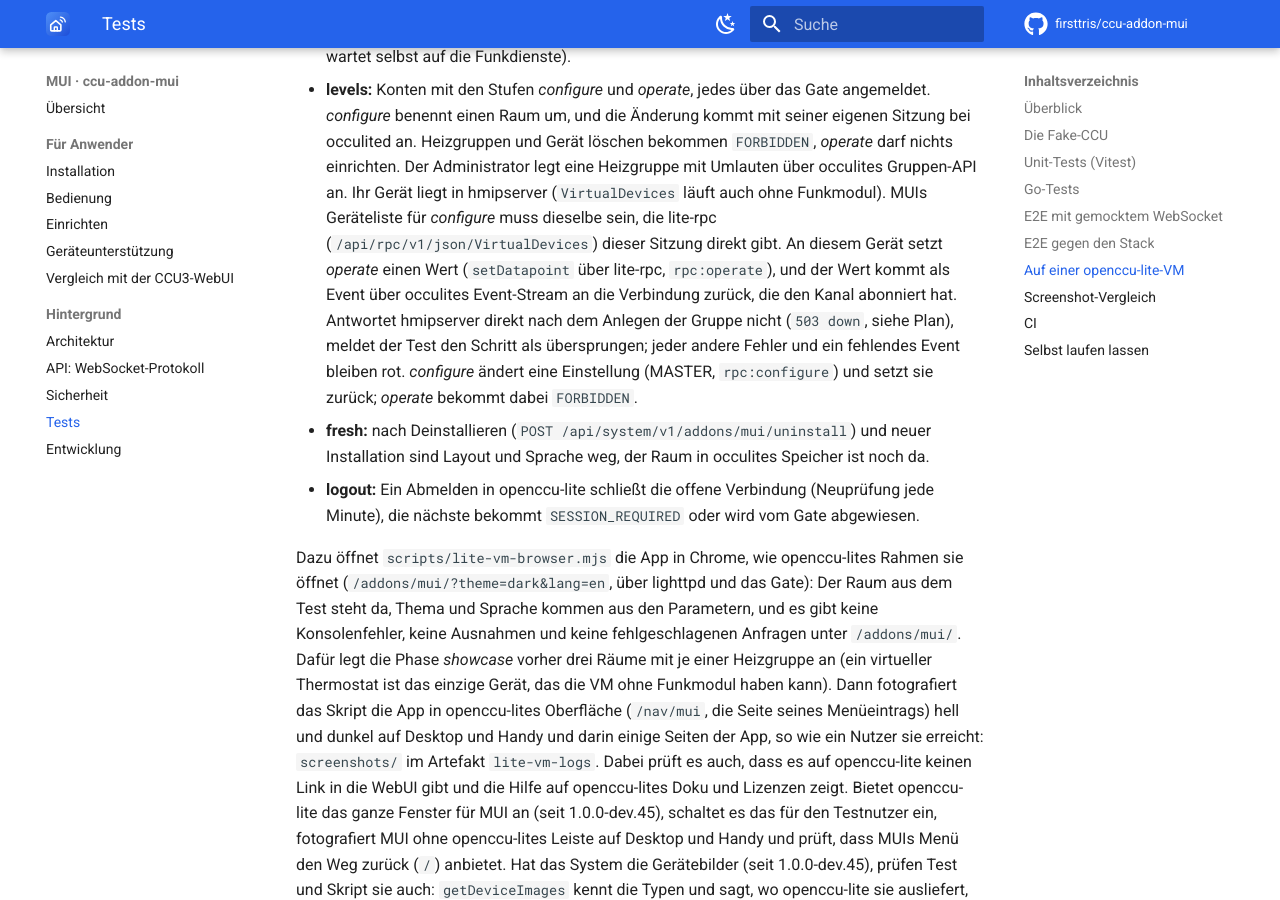
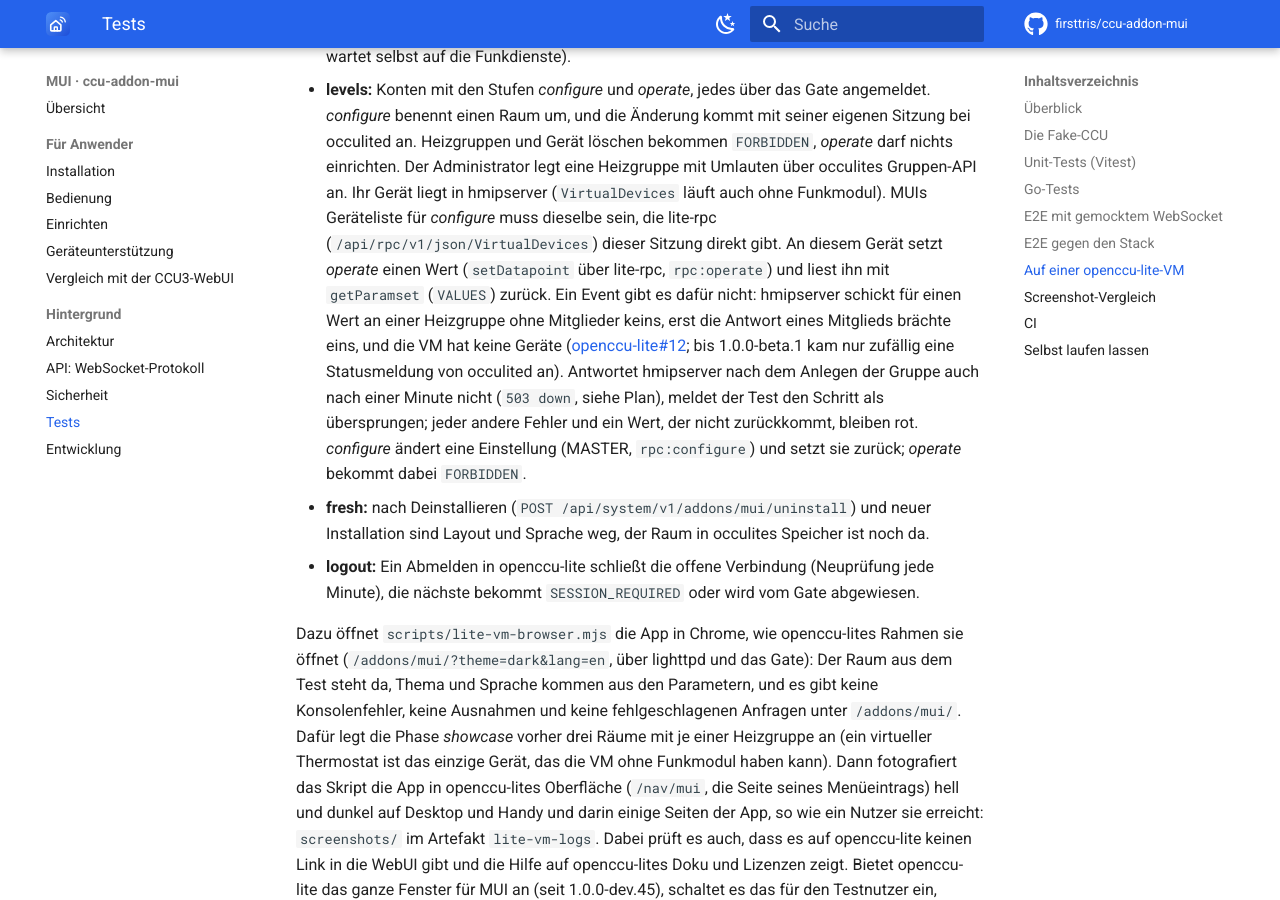
Before and after one commit to firsttris/ccu-addon-mui, an MkDocs documentation site: the page built from docs/tests.md, in a window 1280 px wide and 900 px high, scrolled down 6108 px. Built offline with MkDocs 1.6.1 and Material for MkDocs 9.7.7, drawn with Linux system fonts in a browser that asks for light colours; comment, search, counter and statistics services are not loaded; some of the changed text lies outside the part shown.

Commit message:
openccu-lite VM: Wert der Heizgruppe zurücklesen statt auf ein Event warten (#262)
Seit openccu-lite 1.0.0-beta.4 kam in der Phase levels das Event zum
gesetzten SET_TEMPERATURE der Heizgruppe nicht mehr an. Laut hobbyquaker
(openccu-lite#12) kein Fehler: hmipserver schickt für einen Wert an einer
Heizgruppe ohne Mitglieder kein Event; bis beta.1 hielt der Test eine
Statusmeldung von occulited dafür.

Der Test liest den Wert jetzt mit getParamset VALUES zurück und wiederholt
setDatapoint bei 503 (hmipserver kurz nach dem Anlegen der Gruppe) bis zu
einer Minute. release.yml testet gegen 1.0.0-beta.12 statt beta.1.

Co-Authored-By: Claude Opus 5.5 <noreply@anthropic.com>
Claude-Session: https://claude.ai/code/session_01CnXWAUXAmWYhd4UuztnaCK

```diff
--- a/docs/tests.md
+++ b/docs/tests.md
@@ -166,10 +166,13 @@ VM, über lighttpd und occulites Sitzungs-Gate:
   legt eine Heizgruppe mit Umlauten über occulites Gruppen-API an. Ihr Gerät liegt in hmipserver
   (`VirtualDevices` läuft auch ohne Funkmodul). MUIs Geräteliste für *configure* muss dieselbe sein,
   die lite-rpc (`/api/rpc/v1/json/VirtualDevices`) dieser Sitzung direkt gibt. An diesem Gerät setzt
-  *operate* einen Wert (`setDatapoint` über lite-rpc, `rpc:operate`), und der Wert kommt als Event über
-  occulites Event-Stream an die Verbindung zurück, die den Kanal abonniert hat. Antwortet hmipserver
-  direkt nach dem Anlegen der Gruppe nicht (`503 down`, siehe Plan), meldet der Test den Schritt als
-  übersprungen; jeder andere Fehler und ein fehlendes Event bleiben rot. *configure* ändert eine
+  *operate* einen Wert (`setDatapoint` über lite-rpc, `rpc:operate`) und liest ihn mit `getParamset`
+  (`VALUES`) zurück. Ein Event gibt es dafür nicht: hmipserver schickt für einen Wert an einer Heizgruppe
+  ohne Mitglieder keins, erst die Antwort eines Mitglieds brächte eins, und die VM hat keine Geräte
+  ([openccu-lite#12](https://github.com/hobbyquaker/openccu-lite/issues/12); bis 1.0.0-beta.1 kam
+  nur zufällig eine Statusmeldung von occulited an). Antwortet hmipserver nach dem Anlegen der Gruppe
+  auch nach einer Minute nicht (`503 down`, siehe Plan), meldet der Test den Schritt als übersprungen; jeder andere
+  Fehler und ein Wert, der nicht zurückkommt, bleiben rot. *configure* ändert eine
   Einstellung (MASTER, `rpc:configure`) und setzt sie zurück; *operate* bekommt dabei `FORBIDDEN`.
 - **fresh:** nach Deinstallieren (`POST /api/system/v1/addons/mui/uninstall`) und neuer Installation sind
   Layout und Sprache weg, der Raum in occulites Speicher ist noch da.
@@ -245,7 +248,7 @@ der Workflow dafür eine eigene Auswahl `tiles`.
 | `build.yml` | Push und Pull Request auf `main` | Protokolltypen aktuell (`generate:protocol` + `git diff --exit-code`), Unit-Tests, Build mit Typprüfung (`vite build && tsc`), Go-Build für ARM und x86 und für openccu-lite (aarch64, x86_64), die `tar.gz`-Archive mit `.sha256` als Artefakt `addon` |
 | `go-unit-tests.yml` | Push und Pull Request auf `main` | `go vet`, `gofmt`, `staticcheck` und `go test ./...` mit Coverage-Bericht als Artefakt, dasselbe mit `-tags lite` für openccu-lite |
 | `playwright-e2e.yml` | Push und Pull Request auf `main` | Im Docker-Image `mcr.microsoft.com/playwright` (Version aus der `package-lock.json`, kein Browser-Download): E2E mit Mock inkl. Anmeldung (4 Worker, mit Frontend-Coverage), Screenshot-Vergleich und E2E gegen den Stack auf drei Runnern (`--shard`), Berichte als Artefakte |
-| `lite-vm.yml` | Pull Request, der den Lite-Teil ändert; montags gegen das neueste openccu-lite; von Hand (mit wählbarem openccu-lite-Release); vor jeder Release gegen das in `release.yml` festgelegte openccu-lite (zurzeit 1.0.0-beta.1), damit ein neues openccu-lite keine Release aufhält | Paket bauen, openccu-lite-Image laden (zwischengespeichert je Release), in QEMU mit KVM booten, installieren, `scripts/lite-vm-test.sh`; Dauer je Schritt in der Zusammenfassung, Logs als Artefakt |
+| `lite-vm.yml` | Pull Request, der den Lite-Teil ändert; montags gegen das neueste openccu-lite; von Hand (mit wählbarem openccu-lite-Release); vor jeder Release gegen das in `release.yml` festgelegte openccu-lite (zurzeit 1.0.0-beta.12), damit ein neues openccu-lite keine Release aufhält | Paket bauen, openccu-lite-Image laden (zwischengespeichert je Release), in QEMU mit KVM booten, installieren, `scripts/lite-vm-test.sh`; Dauer je Schritt in der Zusammenfassung, Logs als Artefakt |
 | `release.yml` | Tag `vX.Y.Z` | Die vier Workflows oben, dann die Release mit den Archiven und erzeugten Notizen; Go- und Playwright-Tests entfallen, wenn `main` sie für diesen Code schon bestanden hat |
 | `bump.yml` | von Hand | Version erhöhen, Tag `vX.Y.Z` anlegen und `release.yml` darauf starten |
 
```
Also changed, not shown: 3 other files.
